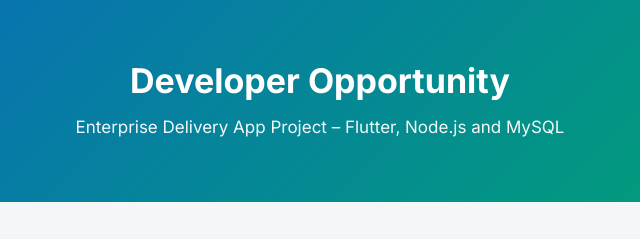
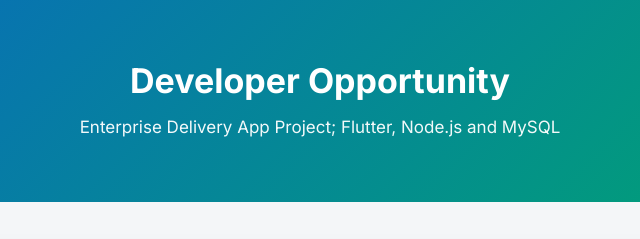
Before and after one commit to Joenoface/hiring-nanganet, a plain HTML site: page index.html in a window 1280 px wide. Shown: the top 239 px of the page, 320-960 px from the left. Drawn offline with Linux system fonts and the light colour scheme.

Commit message:
index.html

```diff
--- a/index.html
+++ b/index.html
@@ -125,7 +125,7 @@
 
 <header>
     <h1>Developer Opportunity</h1>
-    <p>Enterprise Delivery App Project – Flutter, Node.js and MySQL</p>
+    <p>Enterprise Delivery App Project; Flutter, Node.js and MySQL</p>
 </header>
 
 <div class="container">
```
